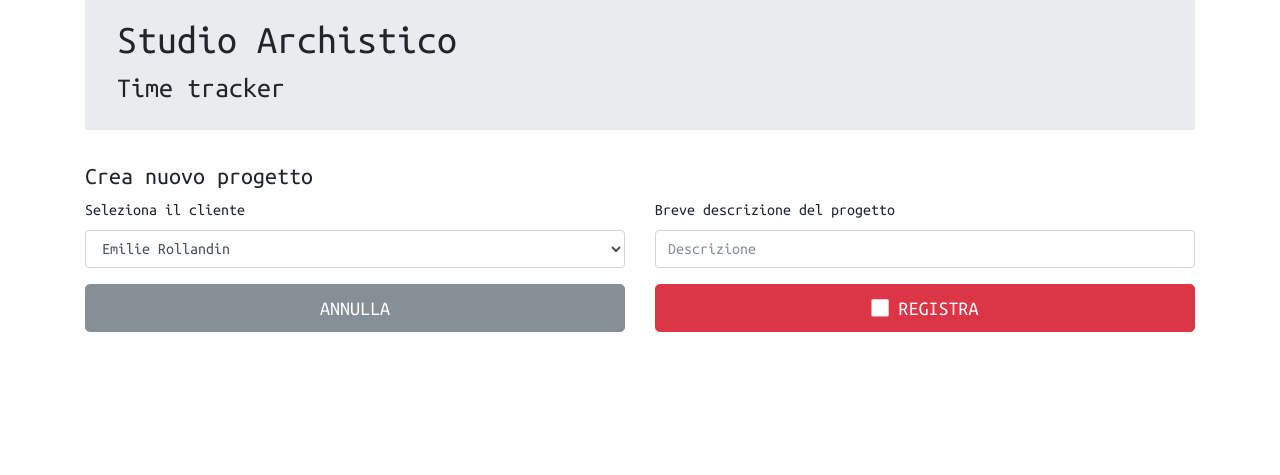
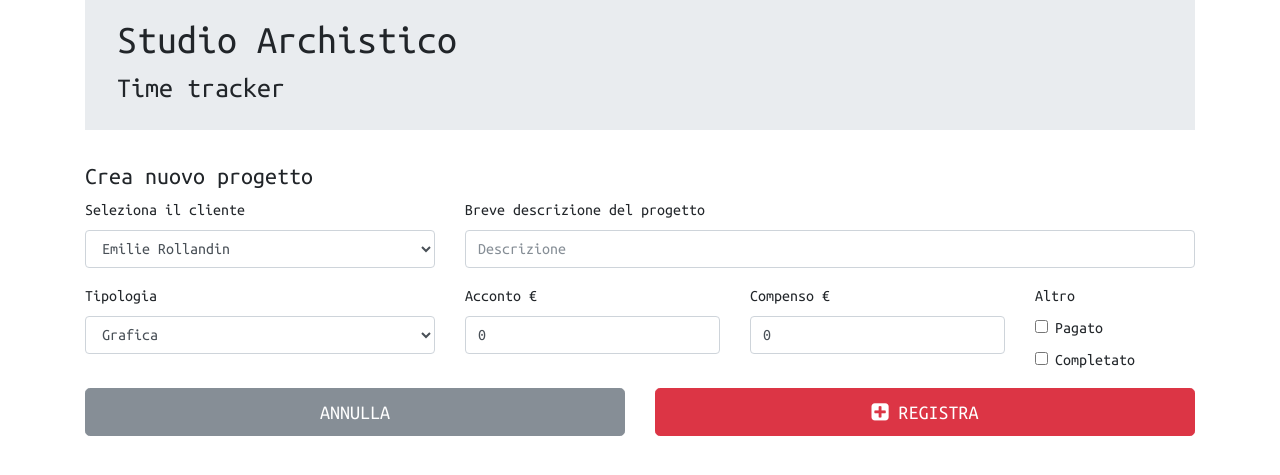
Before and after one commit to archistico/architempo, a PHP site: page /progetto_nuovo.php in a window 1280 px wide. Shown: the part 56-531 px from the top of the page. Run offline with PHP 8.4, Linux system fonts and the light colour scheme; some libraries are stand-ins or nearby versions.

Commit message:
form progetto nuovo ok

```diff
--- a/template/html_progetto_nuovo.php
+++ b/template/html_progetto_nuovo.php
@@ -2,25 +2,13 @@
 
 class Html_progetto_nuovo {
 
-    /*
-    public $progettoid;
-    public $descrizione;
-    public $clientefk;
-    public $cliente;
-    public $tipologiafk;
-    public $tipologia;
-    public $compenso;
-    public $acconto;
-    public $pagato;
-    public $completato;
-    */
-
     public function Form_nuovo_progetto($utenti, $tipologie, $formLink, $annullaLink, $csrf, $csrf_user) {
 
+        // CLIENTE E DESCRIZIONE
         $html = "
         <form action='$formLink' method='post' id='form'>
         <div class='row'>
-        <div class='col-md-6'>
+        <div class='col-md-4'>
             <div class='form-group'>
                 <label for='clientefk'>Seleziona il cliente</label>
                 <select class='form-control' style='width: 100%;' name='clientefk' required>
@@ -34,20 +22,69 @@ class Html_progetto_nuovo {
                 </select>
             </div>
         </div>
-        <div class='col-md-6'>
+        <div class='col-md-8'>
             <div class='form-group'>
                 <label for='Descrizione'>Breve descrizione del progetto</label>
                 <input type='text' class='form-control' id='Descrizione' placeholder='Descrizione' name='descrizione' required>
             </div>
-            <input type='hidden' name='$csrf_user' value='$csrf'>
         </div>
         </div>
+        ";
+        echo $html;
+
+        $html = "
+        <div class='row'>
+        <div class='col-md-4'>
+            <div class='form-group'>
+                <label for='tipologiafk'>Tipologia</label>
+                <select class='form-control' style='width: 100%;' name='tipologiafk' required>
+        ";
+        echo $html;
+
+        foreach ($tipologie as $opz) {
+            echo "<option value='$opz->tipologiaid'>$opz->descrizione</option>";
+        }
+
+        $html = "
+                </select>
+            </div>
+        </div>
+        <div class='col-md-3'>
+            <div class='form-group'>
+                <label for='acconto'>Acconto &euro;</label>
+                <input type='number' class='form-control' required name='acconto' min='0' value='0' step='0.01'>
+            </div>
+        </div>
+        <div class='col-md-3'>
+            <div class='form-group'>
+                <label for='compenso'>Compenso &euro;</label>
+                <input type='number' class='form-control' required name='compenso' min='0' value='0' step='0.01'>
+            </div>
+        </div>
+        <div class='col-md-2'>
+            <div class='form-group'>
+                <label>Altro</label>
+                <div class='form-check'>
+                    <label class='form-check-label'><input type='checkbox' name='pagato' class='form-check-input'>Pagato</label>
+                </div>
+                <div class='form-check'>
+                    <label class='form-check-label'><input type='checkbox' name='completato' class='form-check-input'>Completato</label>
+                </div>
+            </div>
+        </div>
+        </div>
+        ";
+        echo $html;
+
+        // TASTI REGISTRAZIONE E ANNULLA
+        $html = "
         <div class='row'>
             <div class='col-md-6 paddingBottom20'>
 	            <a class='btn btn-secondary btn-block btn-lg text-white' href='$annullaLink'> ANNULLA</a>
             </div>
             <div class='col-md-6 paddingBottom20'>
-	            <button type='submit' class='btn btn-danger btn-block btn-lg'><i class='fa fa-stop' aria-hidden='true'></i> REGISTRA</button>
+                <input type='hidden' name='$csrf_user' value='$csrf'>
+	            <button type='submit' class='btn btn-danger btn-block btn-lg'><i class='fa fa-plus-square' aria-hidden='true'></i> REGISTRA</button>
             </div>
         </div>
         </form>
```
